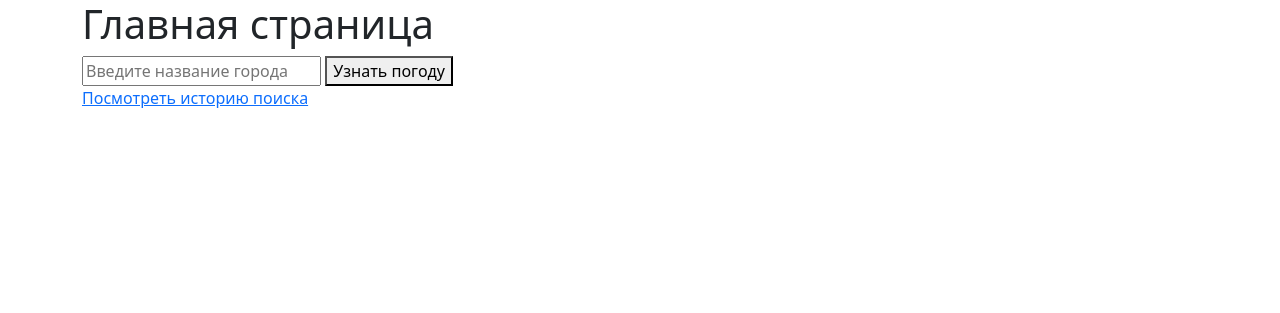
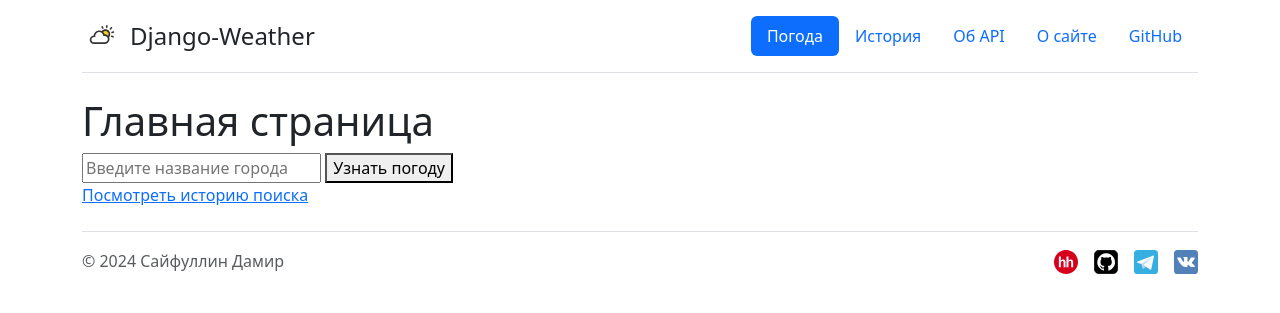
Before and after one commit to Damir-Sayfullin/django-weather, a Django app: page / in a window 1280 px wide. Shown: the top 313 px of the page. Run offline with Django 4.2, Linux system fonts and the light colour scheme; parts of the project's set-up code (start-up, migrations or seed data) failed here and were passed over.

Commit message:
Added header, footer and new pages

```diff
--- a/django_weather/django_weather/settings.py
+++ b/django_weather/django_weather/settings.py
@@ -121,6 +121,10 @@ USE_TZ = True
 
 STATIC_URL = 'static/'
 
+STATICFILES_DIRS = [
+    BASE_DIR / "static",
+]
+
 # Default primary key field type
 # https://docs.djangoproject.com/en/4.2/ref/settings/#default-auto-field
 
--- a/django_weather/django_weather/urls.py
+++ b/django_weather/django_weather/urls.py
@@ -17,7 +17,10 @@ Including another URLconf
 from django.contrib import admin
 from django.urls import path, include
 
+from django.conf import settings
+from django.conf.urls.static import static
+
 urlpatterns = [
     path('admin/', admin.site.urls),
     path('', include('main.urls'))
-]
+] + static(settings.STATIC_URL, document_root=settings.STATIC_ROOT)
--- a/django_weather/main/templates/main/base.html
+++ b/django_weather/main/templates/main/base.html
@@ -1,3 +1,4 @@
+{% load static %}
 <!doctype html>
 <html lang="ru">
 <head>
@@ -6,13 +7,62 @@
           content="width=device-width, user-scalable=no, initial-scale=1.0, maximum-scale=1.0, minimum-scale=1.0">
     <meta http-equiv="X-UA-Compatible" content="ie=edge">
     <title>{% block title %}{% endblock %}</title>
+    <link rel="icon" href="{% static 'main/img/icon.svg' %}">
     <link rel="stylesheet" href="https://cdn.jsdelivr.net/npm/bootstrap@5.3.2/dist/css/bootstrap.min.css"
           integrity="sha384-T3c6CoIi6uLrA9TneNEoa7RxnatzjcDSCmG1MXxSR1GAsXEV/Dwwykc2MPK8M2HN" crossorigin="anonymous">
 </head>
 <body>
-    <!-- todo: добовать header -->
-    <div class="container">
-        {% block body %}{% endblock %}
-    </div>
+<div class="container">
+    <header class="d-flex flex-wrap justify-content-center py-3 mb-4 border-bottom">
+        <a href="/" class="d-flex align-items-center mb-3 mb-md-0 me-md-auto text-dark text-decoration-none">
+            <img class="bi me-2" width="40" height="32" src="{% static 'main/img/icon.svg' %}">
+            <span class="fs-4">Django-Weather</span>
+        </a>
+
+        <ul class="nav nav-pills">
+            {% block header %}{% endblock %}
+            <li class="nav-item">
+                <a href="https://github.com/Damir-Sayfullin/django-weather" class="nav-link" target="_blank">GitHub</a>
+            </li>
+
+        </ul>
+    </header>
+</div>
+
+<div class="container">
+    {% block body %}{% endblock %}
+</div>
+
+<div class="container">
+    <footer class="d-flex flex-wrap justify-content-between align-items-center py-3 my-4 border-top">
+        <div class="col-md-4 d-flex align-items-center">
+            <span class="mb-3 mb-md-0 text-muted">© 2024 Сайфуллин Дамир</span>
+        </div>
+
+        <ul class="nav col-md-4 justify-content-end list-unstyled d-flex">
+            <li class="ms-3">
+                <a class="text-muted" href="https://kazan.hh.ru/resume/80087a9bff0b5a2c9a0039ed1f70516970566c"
+                   target="_blank">
+                    <img class="bi" width="24" height="24" src="{% static 'main/img/hh.svg' %}">
+                </a>
+            </li>
+            <li class="ms-3">
+                <a class="text-muted" href="https://github.com/Damir-Sayfullin" target="_blank">
+                    <img class="bi" width="24" height="24" src="{% static 'main/img/github.svg' %}">
+                </a>
+            </li>
+            <li class="ms-3">
+                <a class="text-muted" href="https://t.me/DamirS16" target="_blank">
+                    <img class="bi" width="24" height="24" src="{% static 'main/img/telegram.svg' %}">
+                </a>
+            </li>
+            <li class="ms-3">
+                <a class="text-muted" href="https://vk.com/damirsaifullin" target="_blank">
+                    <img class="bi" width="24" height="24" src="{% static 'main/img/vk.svg' %}">
+                </a>
+            </li>
+        </ul>
+    </footer>
+</div>
 </body>
 </html>
--- a/django_weather/main/templates/main/index.html
+++ b/django_weather/main/templates/main/index.html
@@ -1,7 +1,14 @@
 {% extends 'main/base.html' %}
 
 {% block title %}
-    Прогноз погоды
+    Погода
+{% endblock %}
+
+{% block header %}
+    <li class="nav-item"><a href="#" class="nav-link active" aria-current="page">Погода</a></li>
+    <li class="nav-item"><a href="{% url 'history' %}" class="nav-link">История</a></li>
+    <li class="nav-item"><a href="{% url 'about-api' %}" class="nav-link">Об API</a></li>
+    <li class="nav-item"><a href="{% url 'about-site' %}" class="nav-link">О сайте</a></li>
 {% endblock %}
 
 {% block body %}
--- a/django_weather/main/urls.py
+++ b/django_weather/main/urls.py
@@ -5,5 +5,7 @@ from .api import SearchHistoryListView
 urlpatterns = [
     path('', views.index, name='index'),
     path('history', views.history, name='history'),
-    path('api/', SearchHistoryListView.as_view(), name='api')
+    path('about-api', views.about_api, name='about-api'),
+    path('about-site', views.about_site, name='about-site'),
+    path('api/', SearchHistoryListView.as_view(), name='api'),
 ]
--- a/django_weather/main/views.py
+++ b/django_weather/main/views.py
@@ -89,3 +89,11 @@ def index(request):
 def history(request):
     history = SearchHistory.objects.order_by('-last_searched')
     return render(request, 'main/history.html', {'history': history})
+
+
+def about_api(request):
+    return render(request, 'main/about-api.html')
+
+
+def about_site(request):
+    return render(request, 'main/about-site.html')
```
Also changed, not shown: django_weather/main/templates/main/about-api.html (added, +16 -0 lines), django_weather/main/templates/main/about-site.html (added, +16 -0 lines), django_weather/main/templates/main/history.html (+7 -0 lines), README.md, django_weather/db.sqlite3, django_weather/main/static/main/img/github.svg (added), django_weather/main/static/main/img/hh.svg (added), django_weather/main/static/main/img/icon.svg (added), django_weather/main/static/main/img/telegram.svg (added), django_weather/main/static/main/img/vk.svg (added).
